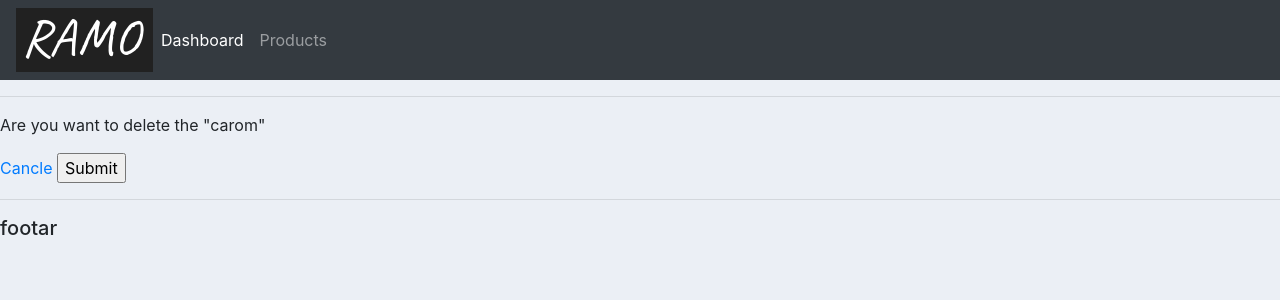
After one commit to RamolaShishupal/facebook, a Django app: page /delete_order/2 in a window 1280 px wide. The commit adds this page. Shown: the top 300 px of the page. Run offline with Django 3.2, Linux system fonts and the light colour scheme; data comes from the database, SQL or seed files in the repository; both versions use the stored data as it was after the commit; some libraries are stand-ins or nearby versions.

Commit message:
delete add

```diff
--- a/accounts/models.py
+++ b/accounts/models.py
@@ -34,3 +34,6 @@ class Order(models.Model):
     status=models.CharField(max_length=250,choices=STATUS,null=True)
     customer=models.ForeignKey(Customer,null=True,on_delete=models.SET_NULL)
     product=models.ForeignKey(Product,null=True,on_delete=models.SET_NULL)
+
+    def __str__(self):
+        return self.product.name
--- a/accounts/urls.py
+++ b/accounts/urls.py
@@ -6,4 +6,5 @@ urlpatterns=[
     path('customer/<str:pk_test>',views.customer,name='customer'),
     path('create_order/',views.createOrder,name='create_order'),
     path('update_order/<str:pk>',views.updateOrder,name='update_order'),
+    path('delete_order/<str:pk>', views.deleteOrder, name='delete_order'),
 ]
--- a/accounts/views.py
+++ b/accounts/views.py
@@ -54,3 +54,16 @@ def updateOrder(request,pk):
 
     context={'form':form}
     return render(request,'accounts/order_form.html',context)
+def deleteOrder(request,pk):
+    order=Order.objects.get(id=pk)
+    if request.method=='POST':
+        order.delete()
+        return redirect('/')
+
+
+
+
+
+    context={'item':order}
+
+    return render(request,'accounts/delete.html',context)
--- a/templates/accounts/dashboard.html
+++ b/templates/accounts/dashboard.html
@@ -56,7 +56,7 @@
                         {{order.status }}
                     </td>
                     <td><a class="btn btn-sm btn-info"href="{% url 'update_order' order.id %}">Update</a> </td>
-                        <td><a class="btn btn-sm btn-danger"href="">Delete</a> </td>
+                        <td><a class="btn btn-sm btn-danger"href="{% url 'delete_order' order.id%}">Delete</a> </td>
 
                     </tr>
                 {% endfor %}
--- /dev/null
+++ b/templates/accounts/delete.html
@@ -0,0 +1,14 @@
+{% extends 'accounts/main.html' %}
+{% load static %}
+{% block content %}
+    <p>Are you want to delete the "{{ item }}"</p>
+    <form action="{% url 'delete_order' item.id %}" method="POST">
+    {% csrf_token %}
+
+    <a href="{% url 'home' %}">Cancle</a>
+    <input name="Confirm" type="submit">
+
+    </form>
+
+
+{% endblock %}
```
Also changed, not shown: db.sqlite3.
